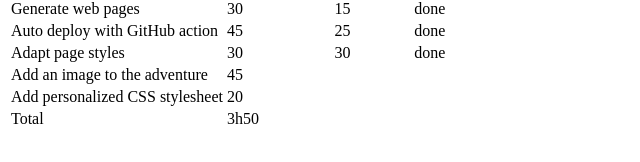
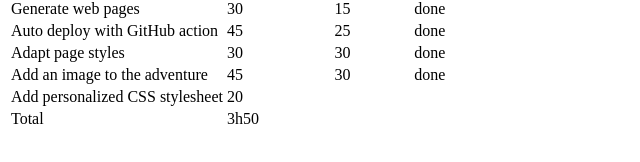
Before and after one commit to hepl-bs21inf5/sem05-ssg-fredouwehand, an Eleventy site: page report.md in a window 1280 px wide. Shown: the part 242-404 px from the top of the page, 0-640 px from the left. Built offline with nearby package versions, Linux system fonts and the light colour scheme; Eleventy itself is replaced by a stand-in of ours; files that its build step writes are made by us from their sources.

Commit message:
Add time spent

```diff
--- a/report.md
+++ b/report.md
@@ -12,6 +12,6 @@
 | Generate web pages              | 30             | 15         | done |
 | Auto deploy with GitHub action  | 45             | 25         | done |
 | Adapt page styles               | 30             | 30         | done |
-| Add an image to the adventure   | 45             |            |      |
+| Add an image to the adventure   | 45             | 30         | done |
 | Add personalized CSS stylesheet | 20             |            |      |
 | Total                           | 3h50           |            |      |
```
